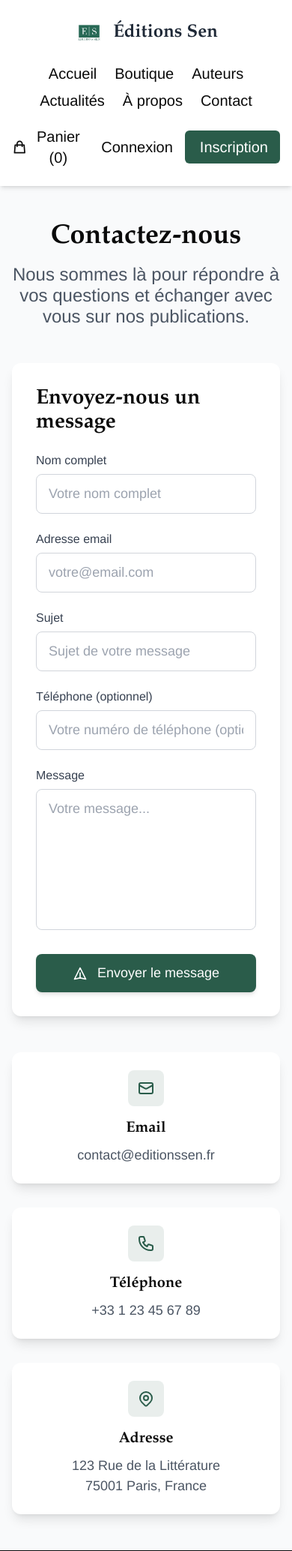
After one commit to Brechoire/Sen, a Django app: page /contact/ in a window 390 px wide. The commit adds this page. Shown: the top 2068 px of the page at 75% size. Run offline with Django 5.2, Linux system fonts and the light colour scheme; data comes from the database, SQL or seed files in the repository; data that the repository does not hold is empty; some libraries are stand-ins or nearby versions.

Commit message:
feat: Ameliorations majeures du site Editions Sen
- Page de contact complete avec formulaire d'envoi d'email
- Configuration des fichiers statiques pour la production
- Amelioration de la presentation des articles vides
- Fix: URL de deconnexion et affichage des commandes
- Fix: Chemin du logo et ajout du favicon
- Design moderne et responsive pour la page de contact
- Navigation mise a jour avec lien Contact
- Configuration email pour l'envoi des messages

```diff
--- a/accounts/views.py
+++ b/accounts/views.py
@@ -111,7 +111,7 @@ class CustomLoginView(LoginView):
 
 class CustomLogoutView(LogoutView):
     """Vue de déconnexion personnalisée"""
-    next_page = reverse_lazy('home')
+    next_page = reverse_lazy('home:index')
 
     def dispatch(self, request, *args, **kwargs):
         if request.user.is_authenticated:
--- a/admin_panel/templates/admin_panel/dashboard.html
+++ b/admin_panel/templates/admin_panel/dashboard.html
@@ -62,7 +62,7 @@
                 </div>
                 <div class="ml-4">
                     <p class="text-sm font-medium text-gray-600">Commandes</p>
-                    <p class="text-2xl font-bold text-dark">{{ stats.total_carts }}</p>
+                    <p class="text-2xl font-bold text-dark">{{ stats.total_orders }}</p>
                 </div>
             </div>
         </div>
--- a/admin_panel/views.py
+++ b/admin_panel/views.py
@@ -26,7 +26,7 @@ def admin_dashboard(request):
         'total_books': Book.objects.count(),
         'total_categories': Category.objects.count(),
         'total_users': User.objects.count(),
-        'total_carts': Cart.objects.count(),
+        'total_orders': Cart.objects.filter(items__isnull=False).distinct().count(),
         'total_reviews': Review.objects.count(),
     }
 
--- a/app/settings.py
+++ b/app/settings.py
@@ -246,6 +246,8 @@ EMAIL_PORT = int(os.environ.get('EMAIL_PORT', 587))
 EMAIL_USE_TLS = os.environ.get('EMAIL_USE_TLS', 'True').lower() in ('true', '1', 'yes')
 EMAIL_HOST_USER = os.environ.get('EMAIL_HOST_USER', '')
 EMAIL_HOST_PASSWORD = os.environ.get('EMAIL_HOST_PASSWORD', '')
+DEFAULT_FROM_EMAIL = os.environ.get('DEFAULT_FROM_EMAIL', 'noreply@editionssen.fr')
+CONTACT_EMAIL = os.environ.get('CONTACT_EMAIL', 'contact@editionssen.fr')
 
 # Configuration de la boutique
 SHOP_NAME = os.environ.get('SHOP_NAME', 'Éditions Sen')
--- /dev/null
+++ b/home/forms.py
@@ -0,0 +1,84 @@
+from django import forms
+from django.core.mail import send_mail
+from django.conf import settings
+
+
+class ContactForm(forms.Form):
+    """Formulaire de contact pour les Éditions Sen"""
+
+    name = forms.CharField(
+        max_length=100,
+        widget=forms.TextInput(attrs={
+            'class': 'w-full px-4 py-3 border border-gray-300 rounded-lg focus:ring-2 focus:ring-primary focus:border-transparent transition-colors',
+            'placeholder': 'Votre nom complet'
+        }),
+        label='Nom complet'
+    )
+
+    email = forms.EmailField(
+        widget=forms.EmailInput(attrs={
+            'class': 'w-full px-4 py-3 border border-gray-300 rounded-lg focus:ring-2 focus:ring-primary focus:border-transparent transition-colors',
+            'placeholder': 'votre@email.com'
+        }),
+        label='Adresse email'
+    )
+
+    subject = forms.CharField(
+        max_length=200,
+        widget=forms.TextInput(attrs={
+            'class': 'w-full px-4 py-3 border border-gray-300 rounded-lg focus:ring-2 focus:ring-primary focus:border-transparent transition-colors',
+            'placeholder': 'Sujet de votre message'
+        }),
+        label='Sujet'
+    )
+
+    message = forms.CharField(
+        widget=forms.Textarea(attrs={
+            'class': 'w-full px-4 py-3 border border-gray-300 rounded-lg focus:ring-2 focus:ring-primary focus:border-transparent transition-colors resize-none',
+            'placeholder': 'Votre message...',
+            'rows': 6
+        }),
+        label='Message'
+    )
+
+    phone = forms.CharField(
+        max_length=20,
+        required=False,
+        widget=forms.TextInput(attrs={
+            'class': 'w-full px-4 py-3 border border-gray-300 rounded-lg focus:ring-2 focus:ring-primary focus:border-transparent transition-colors',
+            'placeholder': 'Votre numéro de téléphone (optionnel)'
+        }),
+        label='Téléphone (optionnel)'
+    )
+
+    def send_email(self):
+        """Envoie l'email de contact"""
+        name = self.cleaned_data['name']
+        email = self.cleaned_data['email']
+        subject = self.cleaned_data['subject']
+        message = self.cleaned_data['message']
+        phone = self.cleaned_data.get('phone', 'Non renseigné')
+
+        # Contenu de l'email
+        email_content = f"""
+Nouveau message de contact reçu sur le site Éditions Sen
+
+De: {name} <{email}>
+Téléphone: {phone}
+Sujet: {subject}
+
+Message:
+{message}
+
+---
+Ce message a été envoyé depuis le formulaire de contact du site web.
+        """
+
+        # Envoyer l'email
+        send_mail(
+            subject=f'[Éditions Sen] {subject}',
+            message=email_content,
+            from_email=settings.DEFAULT_FROM_EMAIL,
+            recipient_list=[settings.CONTACT_EMAIL],
+            fail_silently=False,
+        )
--- /dev/null
+++ b/home/templates/home/contact.html
@@ -0,0 +1,147 @@
+{% extends 'base.html' %}
+{% load static %}
+
+{% block title %}Contact - Éditions Sen{% endblock %}
+
+{% block content %}
+<div class="min-h-screen bg-gray-50 py-12">
+    <div class="container mx-auto px-4">
+        <!-- Header -->
+        <div class="text-center mb-12">
+            <h1 class="text-4xl font-serif font-bold text-dark mb-4">Contactez-nous</h1>
+            <p class="text-xl text-gray-600 max-w-2xl mx-auto">
+                Nous sommes là pour répondre à vos questions et échanger avec vous sur nos publications.
+            </p>
+        </div>
+
+        <div class="max-w-4xl mx-auto">
+            <!-- Formulaire de contact -->
+            <div class="bg-white rounded-xl shadow-lg p-8">
+                    <h2 class="text-2xl font-serif font-bold text-dark mb-6">Envoyez-nous un message</h2>
+
+                    {% if messages %}
+                        {% for message in messages %}
+                            <div class="mb-6 p-4 rounded-lg {% if message.tags == 'success' %}bg-green-100 text-green-800 border border-green-200{% else %}bg-red-100 text-red-800 border border-red-200{% endif %}">
+                                {{ message }}
+                            </div>
+                        {% endfor %}
+                    {% endif %}
+
+                    <form method="post" class="space-y-6">
+                        {% csrf_token %}
+
+                        <div class="grid grid-cols-1 md:grid-cols-2 gap-6">
+                            <div>
+                                <label for="{{ form.name.id_for_label }}" class="block text-sm font-medium text-gray-700 mb-2">
+                                    {{ form.name.label }}
+                                </label>
+                                {{ form.name }}
+                                {% if form.name.errors %}
+                                    <div class="mt-1 text-sm text-red-600">
+                                        {{ form.name.errors.0 }}
+                                    </div>
+                                {% endif %}
+                            </div>
+
+                            <div>
+                                <label for="{{ form.email.id_for_label }}" class="block text-sm font-medium text-gray-700 mb-2">
+                                    {{ form.email.label }}
+                                </label>
+                                {{ form.email }}
+                                {% if form.email.errors %}
+                                    <div class="mt-1 text-sm text-red-600">
+                                        {{ form.email.errors.0 }}
+                                    </div>
+                                {% endif %}
+                            </div>
+                        </div>
+
+                        <div>
+                            <label for="{{ form.subject.id_for_label }}" class="block text-sm font-medium text-gray-700 mb-2">
+                                {{ form.subject.label }}
+                            </label>
+                            {{ form.subject }}
+                            {% if form.subject.errors %}
+                                <div class="mt-1 text-sm text-red-600">
+                                    {{ form.subject.errors.0 }}
+                                </div>
+                            {% endif %}
+                        </div>
+
+                        <div>
+                            <label for="{{ form.phone.id_for_label }}" class="block text-sm font-medium text-gray-700 mb-2">
+                                {{ form.phone.label }}
+                            </label>
+                            {{ form.phone }}
+                            {% if form.phone.errors %}
+                                <div class="mt-1 text-sm text-red-600">
+                                    {{ form.phone.errors.0 }}
+                                </div>
+                            {% endif %}
+                        </div>
+
+                        <div>
+                            <label for="{{ form.message.id_for_label }}" class="block text-sm font-medium text-gray-700 mb-2">
+                                {{ form.message.label }}
+                            </label>
+                            {{ form.message }}
+                            {% if form.message.errors %}
+                                <div class="mt-1 text-sm text-red-600">
+                                    {{ form.message.errors.0 }}
+                                </div>
+                            {% endif %}
+                        </div>
+
+                         <button type="submit"
+                                 class="w-full bg-primary text-white py-3 px-6 rounded-lg font-medium hover:bg-secondary transition-colors duration-200 transform hover:scale-105 shadow-md">
+                             <svg class="inline-block h-5 w-5 mr-2" fill="none" stroke="currentColor" viewBox="0 0 24 24">
+                                 <path stroke-linecap="round" stroke-linejoin="round" stroke-width="2" d="M12 19l9 2-9-18-9 18 9-2zm0 0v-8"></path>
+                             </svg>
+                             Envoyer le message
+                         </button>
+                     </form>
+                 </div>
+
+                 <!-- Informations de contact -->
+                 <div class="mt-12 grid grid-cols-1 md:grid-cols-3 gap-8">
+                     <!-- Coordonnées -->
+                     <div class="bg-white rounded-xl shadow-lg p-6 text-center">
+                         <div class="w-12 h-12 bg-primary bg-opacity-10 rounded-lg flex items-center justify-center mx-auto mb-4">
+                             <svg class="h-6 w-6 text-primary" fill="none" stroke="currentColor" viewBox="0 0 24 24">
+                                 <path stroke-linecap="round" stroke-linejoin="round" stroke-width="2" d="M3 8l7.89 4.26a2 2 0 002.22 0L21 8M5 19h14a2 2 0 002-2V7a2 2 0 00-2-2H5a2 2 0 00-2 2v10a2 2 0 002 2z"></path>
+                             </svg>
+                         </div>
+                         <h3 class="text-lg font-serif font-bold text-dark mb-2">Email</h3>
+                         <p class="text-gray-600">contact@editionssen.fr</p>
+                     </div>
+
+                     <!-- Téléphone -->
+                     <div class="bg-white rounded-xl shadow-lg p-6 text-center">
+                         <div class="w-12 h-12 bg-primary bg-opacity-10 rounded-lg flex items-center justify-center mx-auto mb-4">
+                             <svg class="h-6 w-6 text-primary" fill="none" stroke="currentColor" viewBox="0 0 24 24">
+                                 <path stroke-linecap="round" stroke-linejoin="round" stroke-width="2" d="M3 5a2 2 0 012-2h3.28a1 1 0 01.948.684l1.498 4.493a1 1 0 01-.502 1.21l-2.257 1.13a11.042 11.042 0 005.516 5.516l1.13-2.257a1 1 0 011.21-.502l4.493 1.498a1 1 0 01.684.949V19a2 2 0 01-2 2h-1C9.716 21 3 14.284 3 6V5z"></path>
+                             </svg>
+                         </div>
+                         <h3 class="text-lg font-serif font-bold text-dark mb-2">Téléphone</h3>
+                         <p class="text-gray-600">+33 1 23 45 67 89</p>
+                     </div>
+
+                     <!-- Adresse -->
+                     <div class="bg-white rounded-xl shadow-lg p-6 text-center">
+                         <div class="w-12 h-12 bg-primary bg-opacity-10 rounded-lg flex items-center justify-center mx-auto mb-4">
+                             <svg class="h-6 w-6 text-primary" fill="none" stroke="currentColor" viewBox="0 0 24 24">
+                                 <path stroke-linecap="round" stroke-linejoin="round" stroke-width="2" d="M17.657 16.657L13.414 20.9a1.998 1.998 0 01-2.827 0l-4.244-4.243a8 8 0 1111.314 0z"></path>
+                                 <path stroke-linecap="round" stroke-linejoin="round" stroke-width="2" d="M15 11a3 3 0 11-6 0 3 3 0 016 0z"></path>
+                             </svg>
+                         </div>
+                         <h3 class="text-lg font-serif font-bold text-dark mb-2">Adresse</h3>
+                         <p class="text-gray-600">
+                             123 Rue de la Littérature<br>
+                             75001 Paris, France
+                         </p>
+                     </div>
+                 </div>
+         </div>
+    </div>
+</div>
+{% endblock %}
--- a/home/urls.py
+++ b/home/urls.py
@@ -6,4 +6,5 @@ app_name = 'home'
 urlpatterns = [
     path('', views.home, name='index'),
     path('a-propos/', views.a_propos, name='a_propos'),
+    path('contact/', views.contact, name='contact'),
 ]
--- a/home/views.py
+++ b/home/views.py
@@ -1,6 +1,10 @@
-from django.shortcuts import render
+from django.shortcuts import render, redirect
+from django.contrib import messages
+from django.core.mail import send_mail
+from django.conf import settings
 from news.views import get_latest_articles
 from author.models import Author
+from .forms import ContactForm
 
 
 def home(request):
@@ -22,3 +26,23 @@ def home(request):
 def a_propos(request):
     """Vue pour la page À propos des Éditions Sen"""
     return render(request, 'home/a-propos.html')
+
+
+def contact(request):
+    """Vue pour la page de contact des Éditions Sen"""
+    if request.method == 'POST':
+        form = ContactForm(request.POST)
+        if form.is_valid():
+            try:
+                form.send_email()
+                messages.success(request, 'Votre message a été envoyé avec succès ! Nous vous répondrons dans les plus brefs délais.')
+                return redirect('home:contact')
+            except Exception as e:
+                messages.error(request, 'Une erreur est survenue lors de l\'envoi du message. Veuillez réessayer ou nous contacter directement.')
+    else:
+        form = ContactForm()
+
+    context = {
+        'form': form,
+    }
+    return render(request, 'home/contact.html', context)
--- a/templates/header.html
+++ b/templates/header.html
@@ -19,7 +19,7 @@
             <a href="{% url 'author:author_list' %}" class="mx-3 my-1 text-dark hover:text-primary transition-colors text-lg">Auteurs</a>
             <a href="{% url 'news:article_list' %}" class="mx-3 my-1 text-dark hover:text-primary transition-colors text-lg">Actualités</a>
             <a href="{% url 'home:a_propos' %}" class="mx-3 my-1 text-dark hover:text-primary transition-colors text-lg">À propos</a>
-            <a href="#" class="mx-3 my-1 text-dark hover:text-primary transition-colors text-lg">Contact</a>
+            <a href="{% url 'home:contact' %}" class="mx-3 my-1 text-dark hover:text-primary transition-colors text-lg">Contact</a>
         </nav>
 
         <!-- Panier et compte -->
```
Also changed, not shown: home/templates/home/index.html (+12 -14 lines), accounts/signals.py (line endings or trailing spaces), db copy.sqlite3 (added), db.sqlite3.
